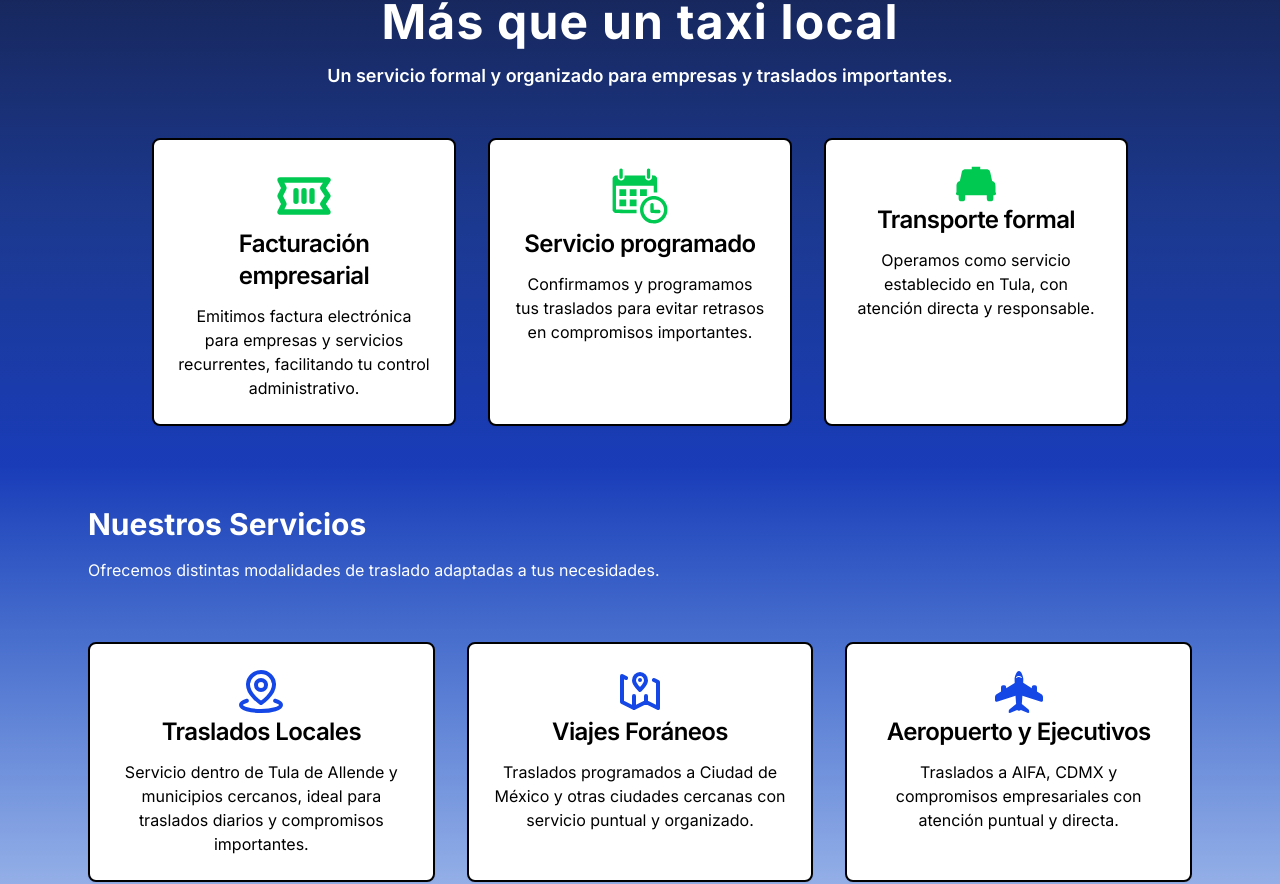
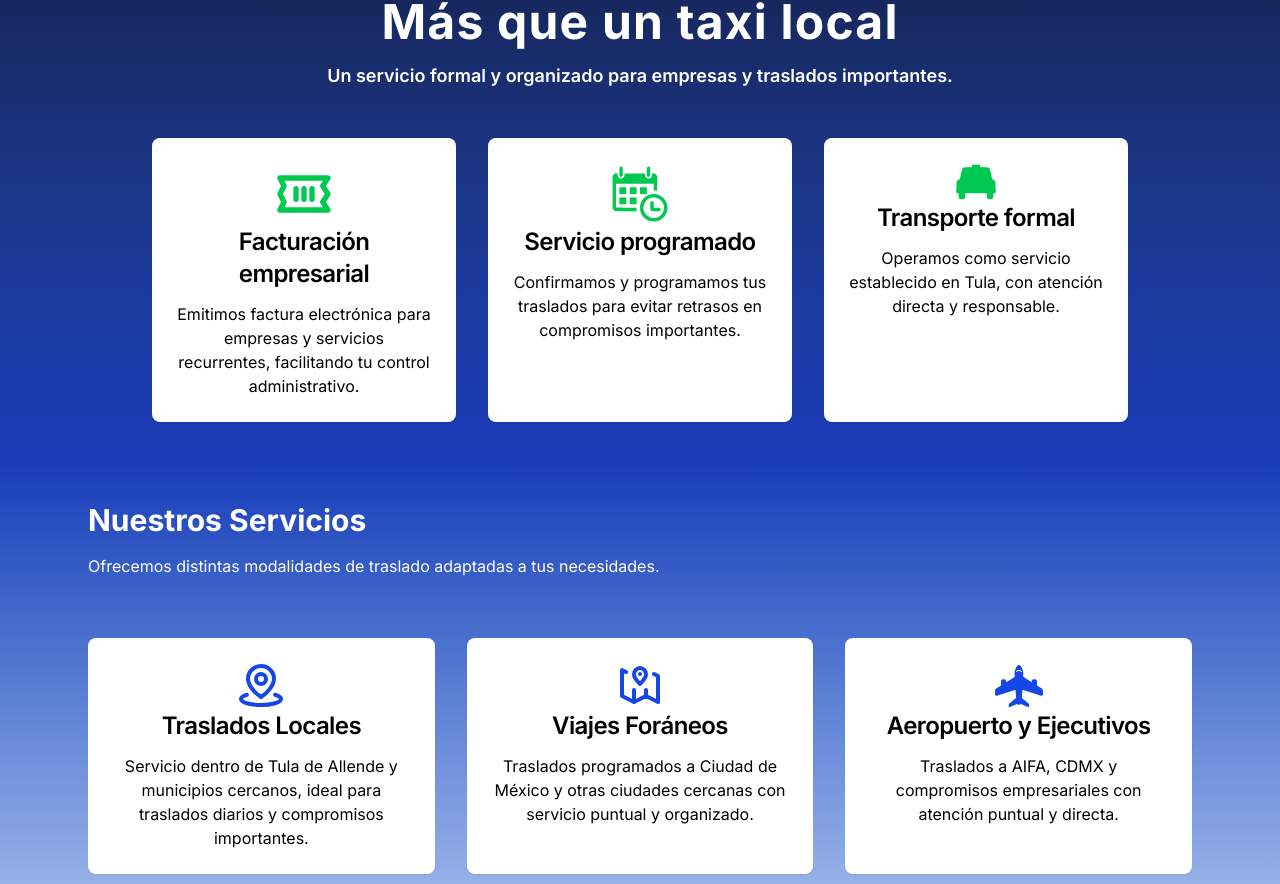
Before and after one commit to chuyAguilar/RaBe, a React (Vite) app: page / in a window 1280 px wide. Shown: the part 842-1726 px from the top of the page. Built offline with nearby package versions, Linux system fonts and the light colour scheme.

Commit message:
quite borde de cards

```diff
--- a/src/components/Card.jsx
+++ b/src/components/Card.jsx
@@ -2,7 +2,7 @@
 export function Card(props) {
     const { tittle, subtittle,children, className = "" } = props
     return (
-        <div className={`bg-white max-w-sm p-6 border-2 border-solid rounded-lg shadow-xs flex flex-col items-center hover:bg-blue-200 ${className}`}>
+        <div className={`bg-white max-w-sm p-6  rounded-lg shadow-xs flex flex-col items-center hover:bg-blue-200 ${className}`}>
 
             {children}
             <h5 className="text-center mb-3 text-2xl font-semibold tracking-tight text-heading leading-8">{tittle}</h5>
```
